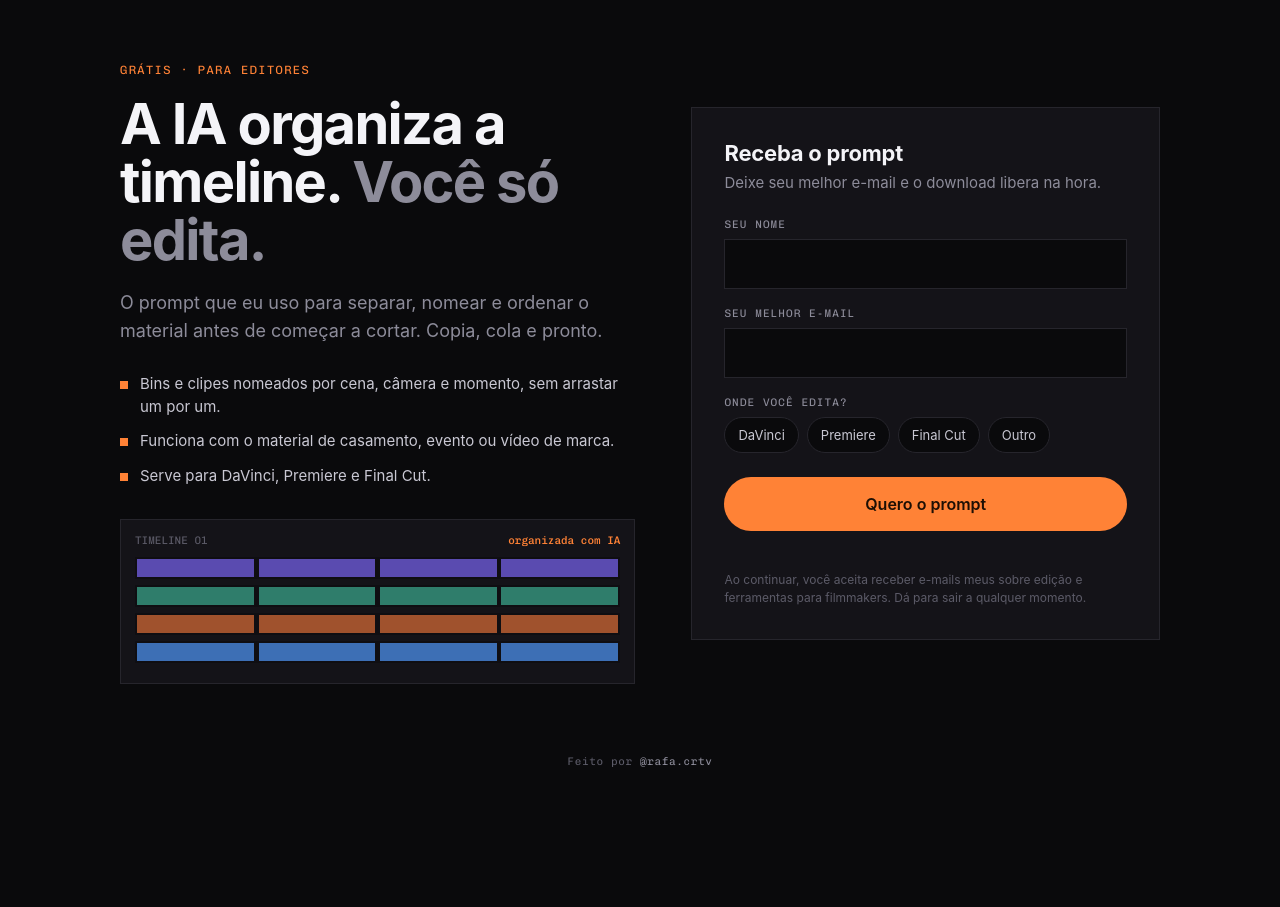
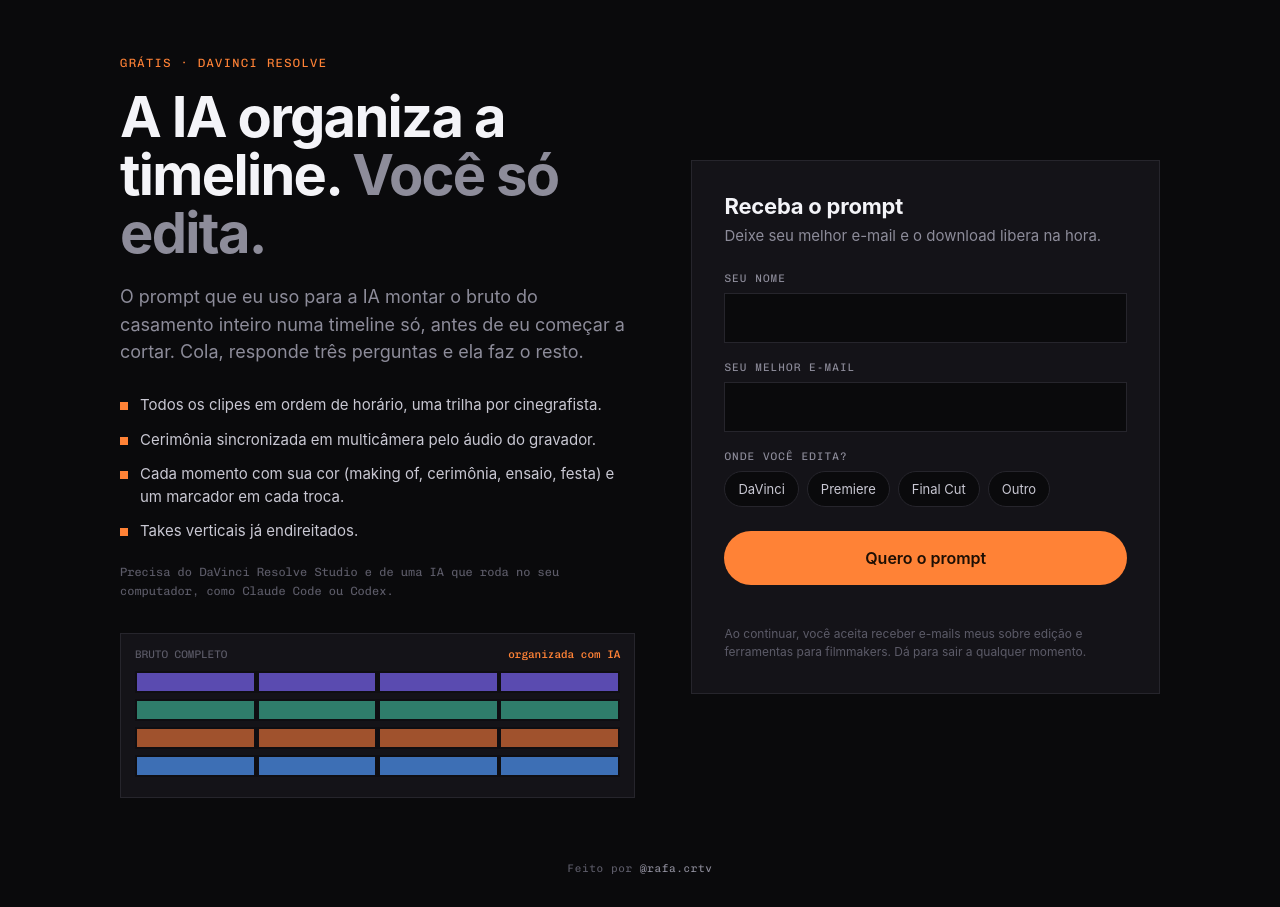
Before and after one commit to rafameloart/descarrega, a plain HTML site: page timeline-ia/index.html in a window 1280 px wide. Before the commit the page ends 800 px from the top, so only its background shows below. Drawn offline with Linux system fonts and the light colour scheme.

Commit message:
Captura: texto fiel ao prompt (bruto de casamento, só DaVinci Resolve Studio)
Co-Authored-By: Claude Opus 5.5 <noreply@anthropic.com>

```diff
--- a/timeline-ia/index.html
+++ b/timeline-ia/index.html
@@ -3,13 +3,13 @@
 <head>
 <meta charset="utf-8">
 <meta name="viewport" content="width=device-width, initial-scale=1">
-<title>Prompt grátis · organize a timeline com IA</title>
-<meta name="description" content="O prompt que eu uso para a IA organizar a timeline do projeto antes de editar. Grátis: é só deixar seu melhor e-mail.">
+<title>Prompt grátis · bruto de casamento organizado com IA no DaVinci</title>
+<meta name="description" content="O prompt que eu uso para a IA montar o bruto do casamento no DaVinci Resolve: em ordem, sincronizado e com cada momento na sua cor. Grátis.">
 <meta name="theme-color" content="#0a0a0c">
 <meta property="og:type" content="website">
 <meta property="og:locale" content="pt_BR">
-<meta property="og:title" content="Prompt grátis · organize a timeline com IA">
-<meta property="og:description" content="O prompt que eu uso para a IA organizar a timeline antes de editar. Grátis.">
+<meta property="og:title" content="Prompt grátis · bruto de casamento organizado com IA no DaVinci">
+<meta property="og:description" content="A IA monta o bruto do casamento no DaVinci: em ordem, sincronizado e colorido por momento. Grátis.">
 <meta property="og:url" content="https://rafameloart.github.io/descarrega/timeline-ia/">
 <style>
 @font-face { font-family: "Chivo Mono"; src: url("../ChivoMono.ttf") format("truetype"); font-weight: 100 900; font-display: swap; }
@@ -32,6 +32,7 @@ h1 em { font-style: normal; color: var(--meio); }
 .sub { font-size: 18px; line-height: 1.55; color: var(--meio); margin: 0 0 28px; max-width: 520px; }
 .lista { list-style: none; padding: 0; margin: 0; display: grid; gap: 12px; }
 .lista li { display: flex; gap: 12px; align-items: flex-start; font-size: 15px; line-height: 1.5; color: #c9c8d3; }
+.requisito { font-family: var(--mono); font-size: 12px; line-height: 1.6; color: var(--fraco); margin: 20px 0 0; max-width: 520px; }
 .lista li::before { content: ""; flex: none; width: 8px; height: 8px; margin-top: 8px; background: var(--acento); }
 
 /* Timeline de mentira: clipes bagunçados que se organizam */
@@ -81,16 +82,18 @@ footer a { color: var(--meio); text-decoration: none; }
 <body>
 <main>
   <section>
-    <p class="rotulo">Grátis · para editores</p>
+    <p class="rotulo">Grátis · DaVinci Resolve</p>
     <h1>A IA organiza a timeline. <em>Você só edita.</em></h1>
-    <p class="sub">O prompt que eu uso para separar, nomear e ordenar o material antes de começar a cortar. Copia, cola e pronto.</p>
+    <p class="sub">O prompt que eu uso para a IA montar o bruto do casamento inteiro numa timeline só, antes de eu começar a cortar. Cola, responde três perguntas e ela faz o resto.</p>
     <ul class="lista">
-      <li>Bins e clipes nomeados por cena, câmera e momento, sem arrastar um por um.</li>
-      <li>Funciona com o material de casamento, evento ou vídeo de marca.</li>
-      <li>Serve para DaVinci, Premiere e Final Cut.</li>
+      <li>Todos os clipes em ordem de horário, uma trilha por cinegrafista.</li>
+      <li>Cerimônia sincronizada em multicâmera pelo áudio do gravador.</li>
+      <li>Cada momento com sua cor (making of, cerimônia, ensaio, festa) e um marcador em cada troca.</li>
+      <li>Takes verticais já endireitados.</li>
     </ul>
+    <p class="requisito">Precisa do DaVinci Resolve Studio e de uma IA que roda no seu computador, como Claude Code ou Codex.</p>
     <div class="tl" aria-hidden="true">
-      <div class="tl-topo"><span>TIMELINE 01</span><b id="tl-estado">bagunçada</b></div>
+      <div class="tl-topo"><span>BRUTO COMPLETO</span><b id="tl-estado">bagunçada</b></div>
       <div class="trilha" id="trilhas"></div>
     </div>
   </section>
```
